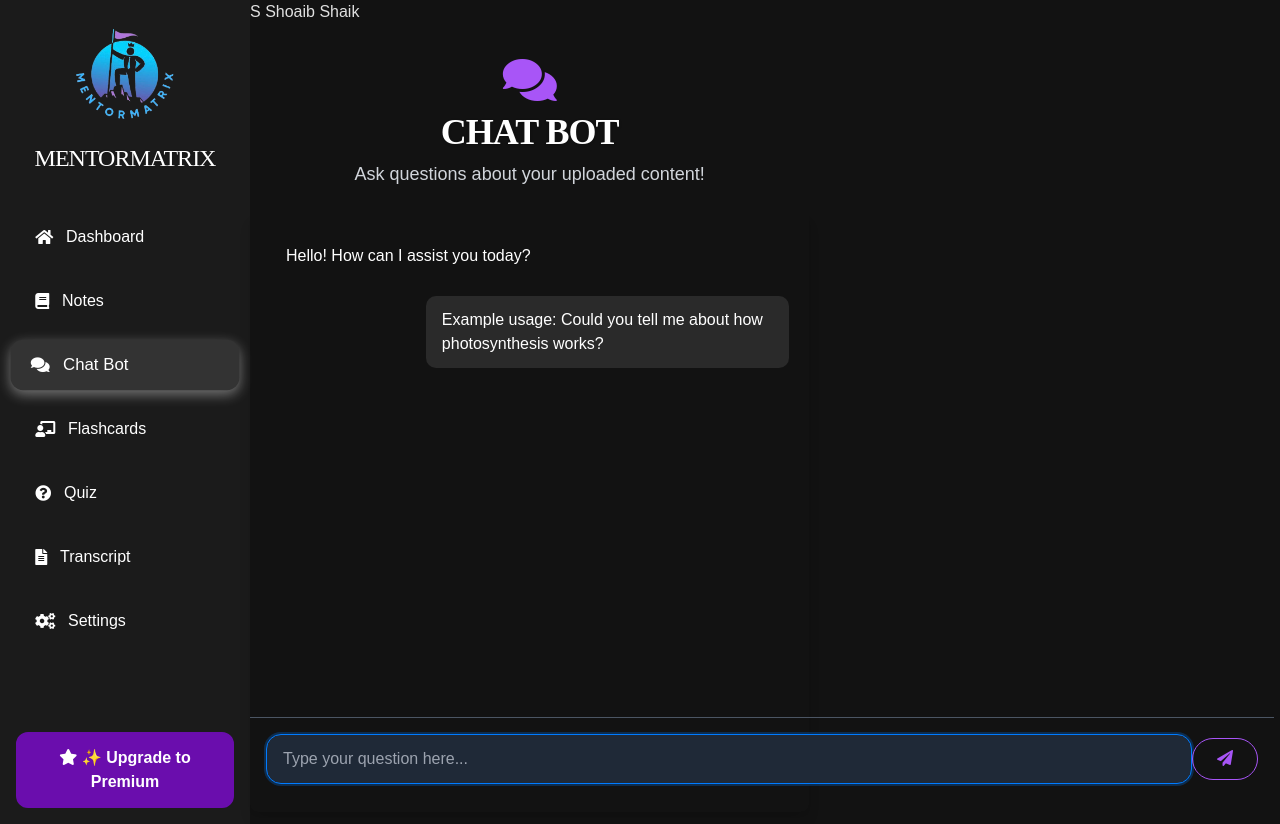
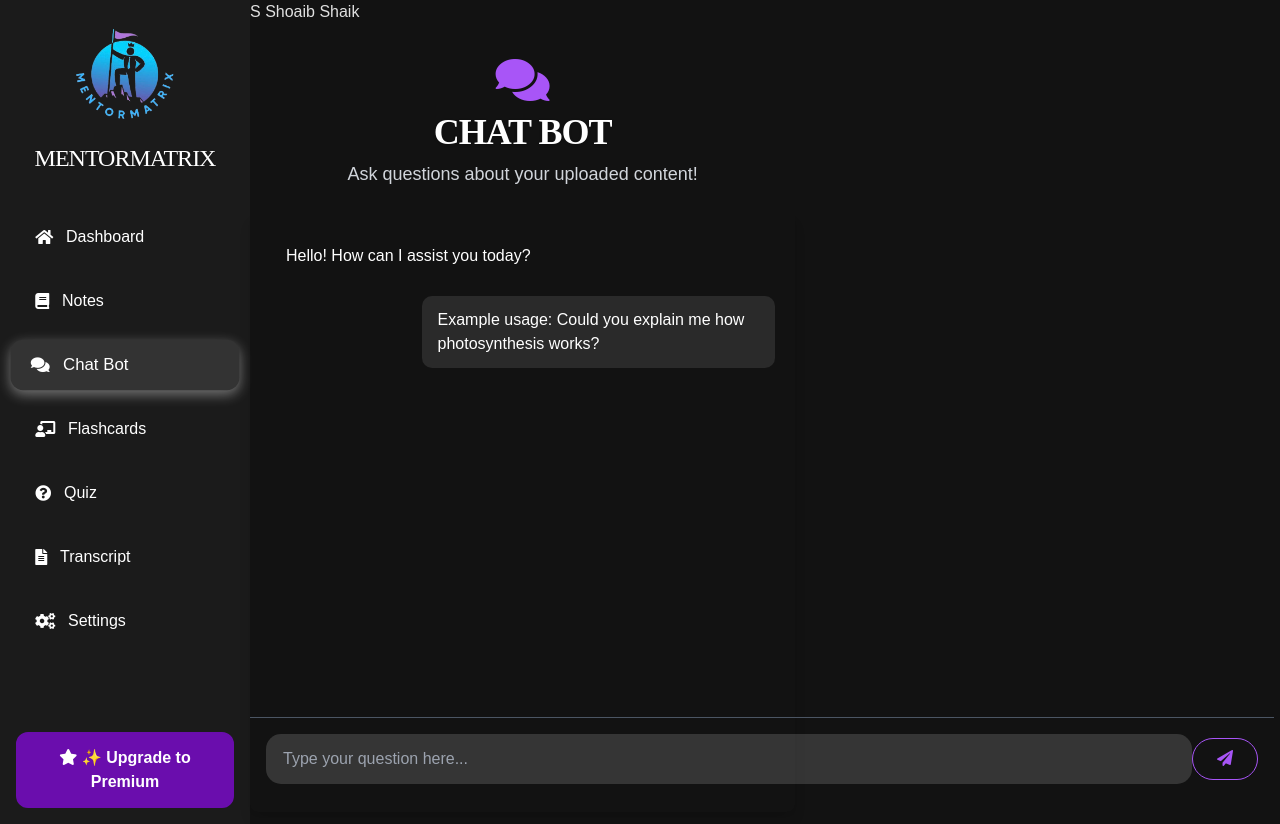
Before and after one commit to Shoaib-Programmer/MentorMatrix, a Flask app: page /chatbot in a window 1280 px wide. Run offline with Flask 3, Linux system fonts and the light colour scheme; some libraries are stand-ins or nearby versions.

Commit message:
Improved styling of the input field

```diff
--- a/static/chatbot.css
+++ b/static/chatbot.css
@@ -29,14 +29,13 @@ hr.my-2 {
 
 /* Fix the input field position */
 #input {
+    /* background-color: rgba(255, 255, 255, 0.1); */ /* Slightly lighter background */
     flex-grow: 1;
     padding: 0.75rem 1rem;
     border-radius: 15px; /* Fully rounded ends */
-    border: 1px solid #ddd;
     outline: none;
 }
 
 #input:focus {
-    border-color: #007bff;
-    box-shadow: 0 0 0 2px rgba(0, 123, 255, 0.25);
+    background-color: rgba(255, 255, 255, 0.15);
 }
--- a/templates/chatbot.html
+++ b/templates/chatbot.html
@@ -29,7 +29,7 @@
             </div>
             <!-- Example User Message -->
             <div class="message user">
-                Example usage: Could you tell me about how photosynthesis works?
+                Example usage: Could you explain me how photosynthesis works?
             </div>
         </div>
 
@@ -39,8 +39,9 @@
             type="text"
             placeholder="Type your question here..."
             autofocus
-            class="flex-grow py-2 px-4 rounded-full outline-none border border-gray-500 focus:ring-1 focus:ring-purple-500 focus:border-purple-500 placeholder-gray-400 text-white bg-gray-800" /> <!--TODO: Change the color theme of the input field-->
+            class="flex-grow py-2 px-4 rounded-full outline-none border border-transparent placeholder-gray-400 text-white bg-white/10 focus:border-transparent focus:ring-0" />
 
+            <!--TODO: Remove inline-->
             <button onclick="sendMessage()"
                     class="py-2 px-6 rounded-full border border-purple-500 text-purple-500 hover:bg-purple-100 hover:text-purple-700 focus:ring focus:ring-purple-400">
                 <i class="fas fa-paper-plane"></i>
```
